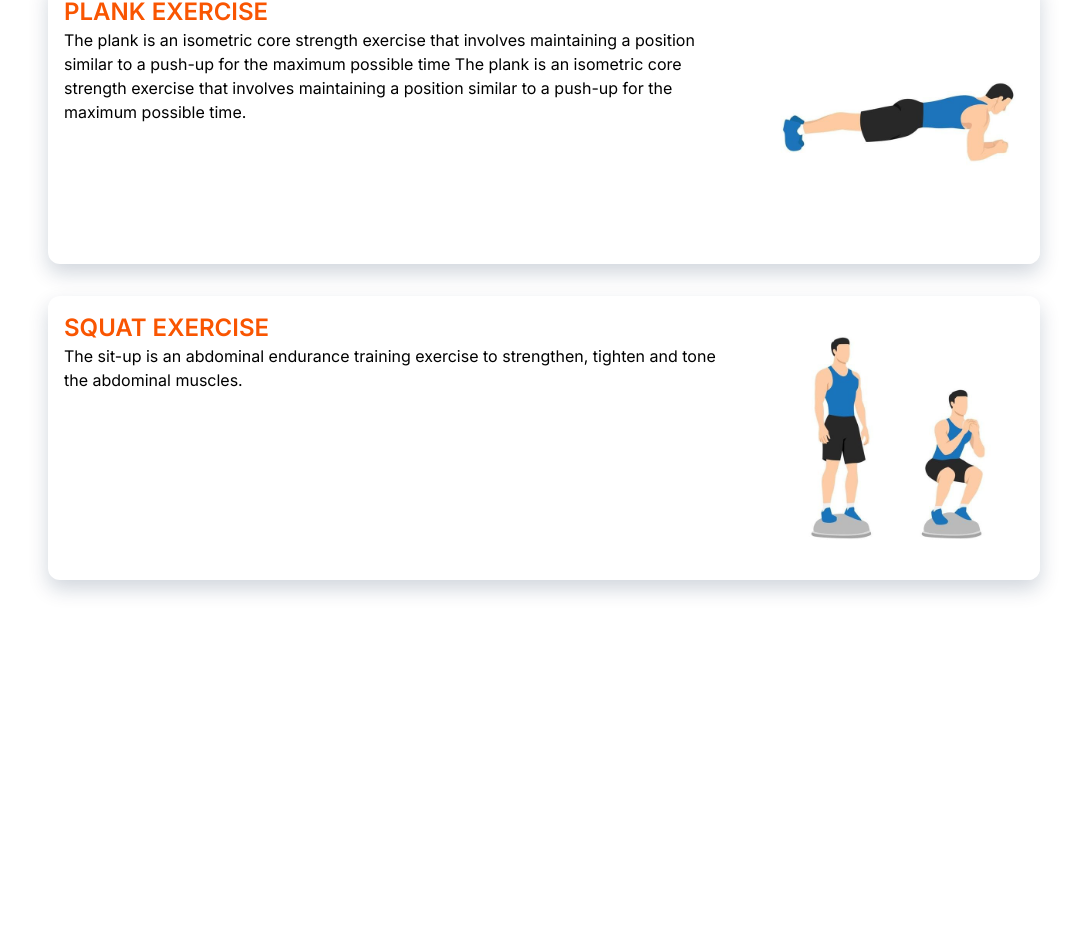
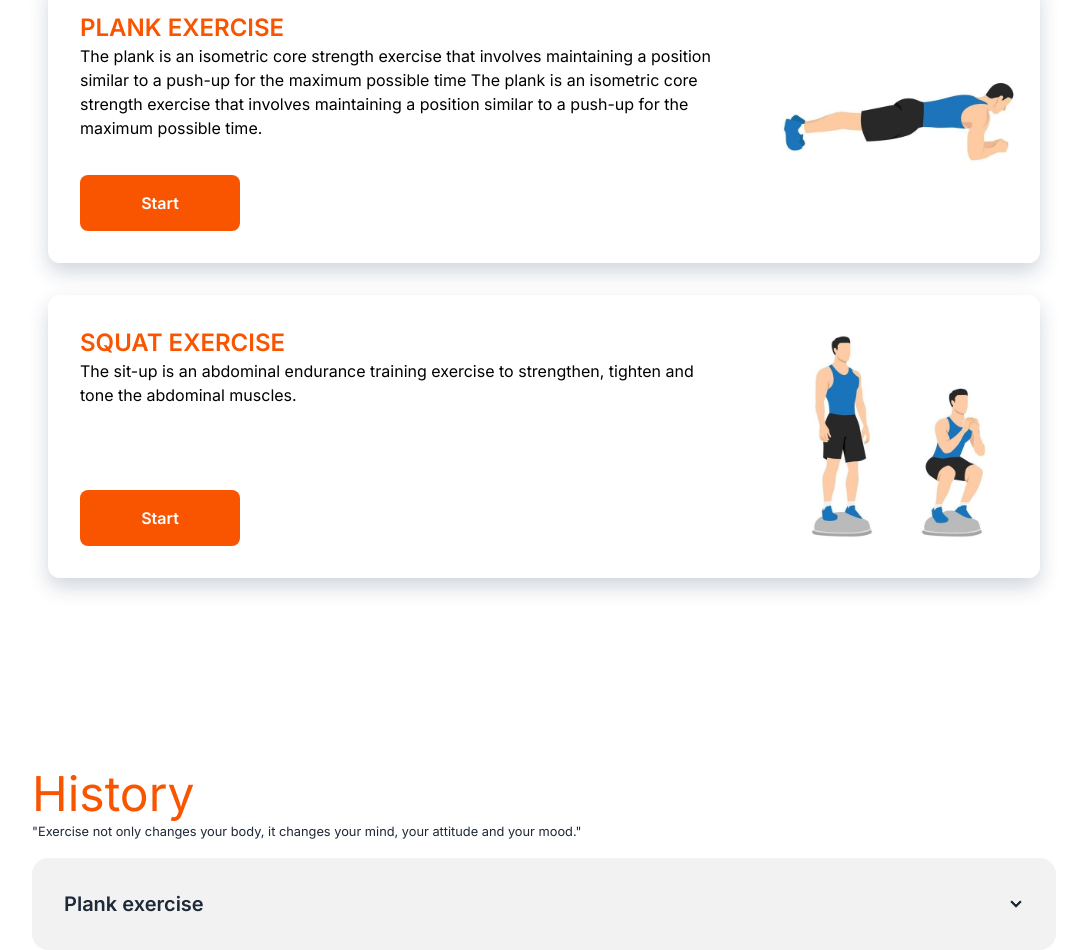
Before and after one commit to Mr-Shafique/PoseFit_AI, a React (Create React App) app: page /main in a window 1280 px wide. Shown: the part 804-1754 px from the top of the page, without its empty margins (96-1183 px from the left). Before the commit the page ends 1416 px from the top, so only its background shows below. Built offline with nearby package versions, Linux system fonts and the light colour scheme.

Commit message:
login setup

```diff
--- a/package.json
+++ b/package.json
@@ -42,6 +42,7 @@
   },
   "devDependencies": {
     "@babel/plugin-proposal-private-property-in-object": "^7.21.11",
+    "daisyui": "^4.9.0",
     "tailwindcss": "^3.4.1"
   }
 }
--- a/public/index.html
+++ b/public/index.html
@@ -14,7 +14,7 @@
   <title>React App</title>
 </head>
 
-<body class="font-inter">
+<body class="font-inter" data-theme="light"></body>
   <noscript>You need to enable JavaScript to run this app.</noscript>
   <div id="root"></div>
 
--- a/src/components/Exercises.jsx
+++ b/src/components/Exercises.jsx
@@ -21,7 +21,7 @@ export default function App() {
 
     return (
         <>
-        <div className=" flex justify-center">
+        <div className=" flex justify-center mb-40">
 
 
             <div className="p-4 container  border-red-200">
@@ -33,10 +33,19 @@ export default function App() {
 
                 <div className=" flex  flex-col" >
                     <div className="flex   rounded-xl my-4 shadow-[rgba(13,_38,_76,_0.19)_0px_9px_20px]">
-                       <div className="w-[80%] p-4 ">
+                       <div className="w-[80%] p-8 flex flex-col justify-between ">
+                        <div>
+
                         <h2 className="text-2xl font-semibold text-[#F95501]">{exercise.PLANK.title}</h2>
                         <p className="text-black">{exercise.PLANK.description}</p>
-                        <Link to="/Exercises/Plank" className="text-white">Start</Link>
+                        </div>
+                        <div>
+
+                        <button className="bg-[#F95501] w-40 h-14 rounded-lg">
+
+                        <Link to="/Exercises/Planks" className="text-white font-semibold">Start</Link>
+                        </button>
+                        </div>
                        </div>
                         <div className="">
                         <img src={exercise.PLANK.image} alt="plank" className="w-80 rounded-xl " />
@@ -46,10 +55,20 @@ export default function App() {
 
 
                     <div className="flex  rounded-xl my-4 shadow-[rgba(13,_38,_76,_0.19)_0px_9px_20px] ">
-                       <div className="w-[80%] p-4">
+                       <div className="w-[80%] p-8 flex flex-col justify-between ">
+                        <div>
+
                         <h2 className="text-2xl font-semibold text-[#F95501]">{exercise.squat.title}</h2>
                         <p className="text-black">{exercise.squat.description}</p>
-                        <Link to="/Exercises/Squats" className="text-white">Start</Link>
+                        </div>
+                        <div>
+
+
+                        <button className="bg-[#F95501] w-40 h-14 rounded-lg">
+
+                        <Link to="/Exercises/Squats" className="text-white font-semibold">Start</Link>
+                        </button>
+                        </div>
 
                        </div>
                        <div>
--- /dev/null
+++ b/src/components/History.jsx
@@ -0,0 +1,36 @@
+export default function History() {
+    return (
+        <>
+            <div className="flex justify-center">
+                <div className=" container flex flex-col gap-4 ">
+                    <div className="">
+
+                        <h1 className="text-5xl text-[#F95501]">History</h1>
+                        <small>"Exercise not only
+                            changes your body,
+                            it changes your
+                            mind, your attitude
+                            and your mood."</small>
+                    </div>
+                    <div className="collapse p-4 collapse-arrow bg-base-200 ">
+                        <input type="radio" name="my-accordion-2"  />
+                        <div className="collapse-title text-xl font-semibold">
+                        Plank exercise
+                        </div>
+                        <div className="collapse-content flex flex-col   justify-between  sm:flex-row  gap-2 ">
+                            <div className=" flex justify-between p-2 px-4 w-full bg-green-400 h-10 rounded-lg text-white font-medium  sm:w-[30%]">
+                                <p>Correct </p>
+                                <p>number</p>
+                            </div>
+                            <div className=" w-full  bg-[#f95501] h-10 rounded-lg flex justify-between p-2 px-4 text-white font-medium  sm:w-[30%]">
+                                <p>Wrong</p>
+                                <p>number</p>
+                            </div>
+                        </div>
+                    </div>
+
+                </div>
+            </div>
+        </>
+    )
+}
--- a/src/components/Login.jsx
+++ b/src/components/Login.jsx
@@ -1,3 +1,4 @@
+// import { useEffect } from 'react';
 import { useState } from 'react'
 import { GoKey } from "react-icons/go";
 import { CiUser } from "react-icons/ci";
@@ -64,7 +65,7 @@ export default function Login() {
                 pauseOnHover: true,
                 draggable: true,
                 progress: undefined,
-                theme: "dark",
+                theme: "light",
                 transition: Zoom,
             });
             return;
@@ -75,13 +76,33 @@ export default function Login() {
         // If all validations pass, proceed with form submission logic
         console.log("Form submitted with Email:", email, "Password:", password);
         // Here, you would typically send the data to your server or perform other actions
+
+        // Clear the form fields after submission
+
+
+
+
+
     }
+
+
+
+
+
+
+
 
     const imageUrl = "./images/high-angle-woman-running.jpg";
     const imagebg = "./images/flat-lay-orange-weights-with-water-bottle-copy-space.jpg"
 
     return (
         <>
+
+
+
+
+
+
             <ToastContainer />
             <div className="h-svh  bg-no-repeat bg-right flex md:justify-center  items-center  font-mono " style={{ backgroundImage: `url(${imagebg})`, backgroundSize: 'cover', backgroundRepeat: 'no-repeat' }} >
                 <div className="md:w-[80%] w-[100%] h-[100%] flex items-center overflow-hidden flex-col md:flex-row md:py-[5%] " >
--- a/src/components/Main.jsx
+++ b/src/components/Main.jsx
@@ -2,6 +2,7 @@
 import Hero from './Hero';
 import Nav from './Nav';
 import Exercises from './Exercises'
+import History from './History';
 
 export default function Main() {
 
@@ -10,6 +11,7 @@ export default function Main() {
         <Nav />
         <Hero />
         <Exercises />
+        <History />
         </>
     )
 
--- a/src/components/Nav.jsx
+++ b/src/components/Nav.jsx
@@ -53,7 +53,7 @@ export default function Nav() {
               className="rounded-md bg-red-400 px-5 py-2.5 text-sm font-medium text-white shadow"
               href="www.google.com"
               >
-              Login
+              Logout
             </a>
           </div>
 
--- a/src/components/Signup.jsx
+++ b/src/components/Signup.jsx
@@ -113,7 +113,34 @@ export default function Signup() {
         console.log('Gender:', gender);
         console.log('Weight:', weight);
         console.log('Height:', height);
+
+        // Send data to server API
+        fetch('https://api.example.com/signup', {
+            method: 'POST',
+            headers: {
+                'Content-Type': 'application/json',
+            },
+            body: JSON.stringify({
+                email,
+                password,
+                gender,
+                weight,
+                height,
+            }),
+        })
+            .then(response => response.json())
+            .then(data => {
+                // Handle response from server
+                console.log('Response from server:', data);
+                // TODO: Handle success or error response
+            })
+            .catch(error => {
+                // Handle error
+                console.error('Error:', error);
+            });
     };
+
+
     const imagebg = "./images/flat-lay-orange-weights-with-water-bottle-copy-space.jpg"
     const imageUrl="./images/high-angle-woman-running.jpg";
 
--- a/tailwind.config.js
+++ b/tailwind.config.js
@@ -24,6 +24,9 @@ module.exports = {
 
     },
     },
-    plugins: [],
+    plugins: [require("daisyui")],
+    daisyui: {
+      themes: ["light", "dark", "cupcake"],
+    },
 
 }
```
Also changed, not shown: 1 other file (tests, documents, lock files or other folders).
